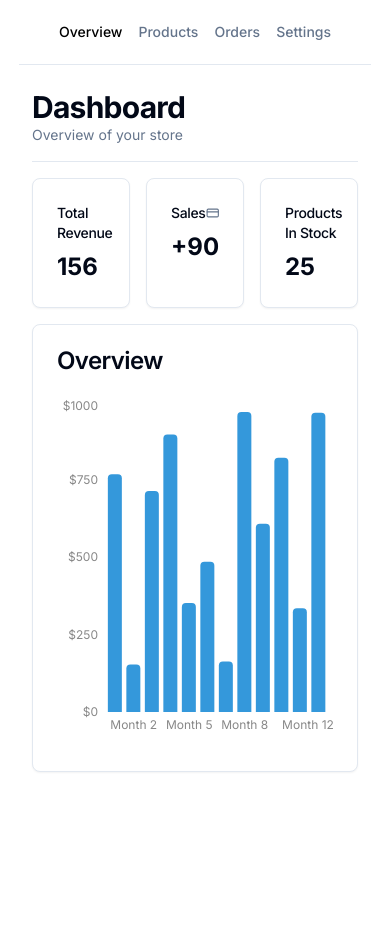
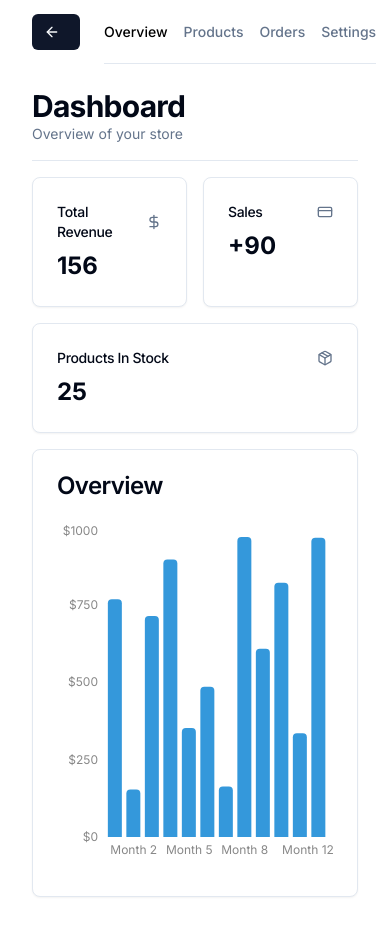
Before and after one commit to issam-seghir/spectrum-store, a Next.js app: page /admin in a window 390 px wide. Before the commit the page ends 844 px from the top, so only its background shows below. Built offline with nearby package versions, Linux system fonts and the light colour scheme.

Commit message:
responsive admin page

```diff
--- a/app/(admin)/admin/page.tsx
+++ b/app/(admin)/admin/page.tsx
@@ -32,8 +32,8 @@ const graphRevenue = generateRandomData();
                     </p>
                 </div>
                 <Separator />
-                <div className="grid grid-cols-3 gap-4">
-                    <Card>
+                <div className="flex flex-wrap gap-4 md:grid md:grid-cols-3">
+                    <Card className="flex-grow basis-1/3">
                         <CardHeader className="flex flex-row items-center justify-between space-y-0 pb-2">
                             <CardTitle className="text-sm font-medium">
                                 Total Revenue
@@ -44,7 +44,7 @@ const graphRevenue = generateRandomData();
                             <div className="text-2xl font-bold">156</div>
                         </CardContent>
                     </Card>
-                    <Card>
+                    <Card className="flex-grow basis-1/3">
                         <CardHeader className="flex flex-row items-center justify-between space-y-0 pb-2">
                             <CardTitle className="text-sm font-medium">
                                 Sales
@@ -55,7 +55,7 @@ const graphRevenue = generateRandomData();
                             <div className="text-2xl font-bold">+90</div>
                         </CardContent>
                     </Card>
-                    <Card>
+                    <Card className="flex-grow basis-1/3">
                         <CardHeader className="flex flex-row items-center justify-between space-y-0 pb-2">
                             <CardTitle className="text-sm font-medium">
                                 Products In Stock
--- a/app/(admin)/layout.tsx
+++ b/app/(admin)/layout.tsx
@@ -1,16 +1,13 @@
 import "@/app/globals.css";
-import { AdminSidebar } from "@/components/layout/admin-sidebar";
+import { MainNav } from "@/components/layout/admin-nav";
 import type { Metadata } from "next";
-import Link from "next/link";
-import { MainNav } from "@/components/layout/admin-nav";
-import { User } from "lucide-react";
 import { Toaster } from "react-hot-toast";
+import BackButton  from "@/components/admin/back-button";
+
 // metadata
-
 export const metadata: Metadata = {
     title: "Spectrum Store | Admin Dashboard",
 };
-
 
 export default function RootLayout({
     children,
@@ -20,9 +17,12 @@ export default function RootLayout({
     return (
         <>
             <Toaster />
-            <div className="border-b">
-                <div className="flex h-16 items-center px-4">
-                    <MainNav className="mx-6" />
+            <div className="flex w-full items-center px-8">
+                <BackButton size={"sm"} route="/"/>
+                <div className="flex-1">
+                    <div className="flex h-16 items-center justify-center">
+                            <MainNav className="mx-6 h-16 border-b" />
+                    </div>
                 </div>
             </div>
             <div className="w-full">{children}</div>
--- a/app/(auth)/login/page.tsx
+++ b/app/(auth)/login/page.tsx
@@ -3,15 +3,23 @@
 import { Button } from "@/components/ui/button";
 import { Input } from "@/components/ui/input";
 import { Label } from "@/components/ui/label";
-import { useToast } from "@/components/ui/use-toast";
 import { login } from "@/lib/actions";
 import Image from "next/image";
 import Link from "next/link";
-import { useFormStatus } from 'react-dom';
+import { useFormStatus } from "react-dom";
+import { toast } from "react-hot-toast";
+
 export default function LogInPage() {
-  const { toast } = useToast();
-   const { pending } = useFormStatus()
+    const { pending } = useFormStatus();
+    const handleLogin = async (formData: FormData) => {
+        try {
+            await login(formData);
+        } catch (error) {
+            console.log(error);
 
+             toast.error("Something went wrong.", error.message);
+        }
+    };
     return (
         <div className="container relative h-[100dvh] flex-col items-center justify-center md:grid lg:max-w-none lg:grid-cols-2 lg:px-0">
             <div className="relative hidden h-full w-full flex-col bg-muted dark:border-r lg:flex">
@@ -35,7 +43,7 @@ export default function LogInPage() {
                         </p>
                     </div>
                     <div className="grid gap-6">
-                        <form action={login}>
+                        <form action={handleLogin}>
                             <div className="grid gap-2">
                                 <div className="grid gap-1">
                                     <Label className="py-2" htmlFor="username">
--- a/components/admin/admin-products.tsx
+++ b/components/admin/admin-products.tsx
@@ -20,7 +20,7 @@ export const ProductsClient: React.FC<ProductsClientProps> = ({ data }) => {
 
     return (
         <>
-            <div className="flex items-center justify-between">
+            <div className="flex items-center flex-wrap gap-4 justify-between">
                 <div>
                     <h2 className="text-3xl font-bold tracking-tight">
                         Total Products : {data.length}
@@ -29,7 +29,7 @@ export const ProductsClient: React.FC<ProductsClientProps> = ({ data }) => {
                         Manage products for your store
                     </p>
                 </div>
-                <Button onClick={() => router.push(`products/add`)}>
+                <Button size={"sm"} onClick={() => router.push(`products/add`)}>
                     <Plus className="mr-2 h-4 w-4" /> Add New
                 </Button>
             </div>
--- /dev/null
+++ b/components/admin/back-button.tsx
@@ -0,0 +1,32 @@
+"use client";
+
+import { Button } from "@/components/ui/button";
+import { ArrowLeft } from "lucide-react";
+import { useRouter } from "next/navigation";
+
+type ButtonSize =
+    | "default"
+    | "sm"
+    | "lg"
+    | "lg-res"
+    | "icon"
+    | null
+    | undefined;
+
+const BackButton = ({
+    route,
+    size,
+}: {
+    route: string;
+    size?: ButtonSize;
+}) => {
+    const router = useRouter();
+
+    return (
+        <Button size={size} onClick={() => router.push(route)}>
+            <ArrowLeft className="mr-2 h-4 w-4" />
+        </Button>
+    );
+};
+
+export default BackButton;
--- a/components/admin/columns.tsx
+++ b/components/admin/columns.tsx
@@ -5,11 +5,20 @@ import { ColumnDef } from "@tanstack/react-table";
 import { CellAction } from "./cell-action";
 import { Product } from "@/lib/types";
 import Image from "next/image";
+import {
+    ArrowLeft,
+    Minus,
+    Plus,
+    ShoppingCart,
+    Star,
+    StarHalf,
+} from "lucide-react";
 
 export const columns: ColumnDef<Product>[] = [
     {
         accessorKey: "title",
         header: "Name",
+        size: 250,
     },
     {
         accessorKey: "price",
@@ -21,25 +30,37 @@ export const columns: ColumnDef<Product>[] = [
                 </span>
             </div>
         ),
+        size: 200,
     },
     {
         accessorKey: "rating",
         header: "Rating",
         cell: ({ row }) => (
-            <div className="flex items-center gap-x-2">
-                <span className="text-lg font-semibold">
-                    {row.original.rating.rate}
-                </span>
+            <div className="flex">
+                {[...Array(Math.floor(row.original.rating.rate))].map(
+                    (_, i) => (
+                        <span key={i}>
+                            <Star className="fill-[#DAC0A3] stroke-none dark:fill-white " />
+                        </span>
+                    ),
+                )}
+                {row.original.rating.rate % 1 !== 0 && (
+                    <StarHalf className="border-none fill-[#DAC0A3] stroke-none dark:fill-white" />
+                )}
             </div>
         ),
+        size: 200,
     },
     {
         accessorKey: "description",
+        cell: (info) => info.getValue(),
         header: "Description",
+        size: 600,
     },
     {
         accessorKey: "category",
         header: "Category",
+        size: 200,
     },
     {
         accessorKey: "image",
--- a/components/admin/product-form.tsx
+++ b/components/admin/product-form.tsx
@@ -33,6 +33,7 @@ import {
 import { Separator } from "@/components/ui/separator";
 import { Product, ProductCategory } from "@/lib/types";
 import Image from "next/image";
+import { useFormStatus } from "react-dom";
 
 const formSchema = z.object({
     title: z.string().min(1),
@@ -58,15 +59,13 @@ interface ProductFormProps {
 const categories = Object.values(ProductCategory);
 
 export const ProductForm: React.FC<ProductFormProps> = ({ product }) => {
-    const params = useParams();
     const router = useRouter();
-
+    const {pending} = useFormStatus();
     const [open, setOpen] = useState(false);
     const [loading, setLoading] = useState(false);
 
     const title = product ? "Edit product" : "Create product";
     const description = product ? "Edit a product." : "Add a new product";
-    const toastMessage = product ? "Product updated." : "Product created.";
     const action = product ? "Save changes" : "Create";
 
     const defaultValues = product
@@ -84,9 +83,11 @@ export const ProductForm: React.FC<ProductFormProps> = ({ product }) => {
           };
 
     const form = useForm<ProductFormValues>({
+        mode: "onChange",
         resolver: zodResolver(formSchema),
         defaultValues,
     });
+
 
     const clientAction = async (formData: FormData) => {
         try {
@@ -95,6 +96,7 @@ export const ProductForm: React.FC<ProductFormProps> = ({ product }) => {
             if (!form.formState.isValid) {
                 return;
             }
+
             setLoading(true);
             if (product) {
                 const {
@@ -436,6 +438,7 @@ export const ProductForm: React.FC<ProductFormProps> = ({ product }) => {
                     </div>
                     <Button
                         disabled={
+                            pending ||
                             loading ||
                             form.formState.isLoading ||
                             form.formState.isSubmitting
@@ -443,6 +446,7 @@ export const ProductForm: React.FC<ProductFormProps> = ({ product }) => {
                         className="ml-auto"
                         type="submit"
                     >
+
                         {action}
                     </Button>
                 </form>
--- a/components/ui/data-table.tsx
+++ b/components/ui/data-table.tsx
@@ -71,7 +71,16 @@ export function DataTable<TData, TValue>({
                             <TableRow key={headerGroup.id}>
                                 {headerGroup.headers.map((header) => {
                                     return (
-                                        <TableHead key={header.id}>
+                                        <TableHead
+                                            key={header.id}
+                                            colSpan={header.colSpan}
+                                            style={{
+                                                width:
+                                                    header.getSize() !== 150
+                                                        ? header.getSize()
+                                                        : undefined,
+                                            }}
+                                        >
                                             {header.isPlaceholder
                                                 ? null
                                                 : flexRender(
```
